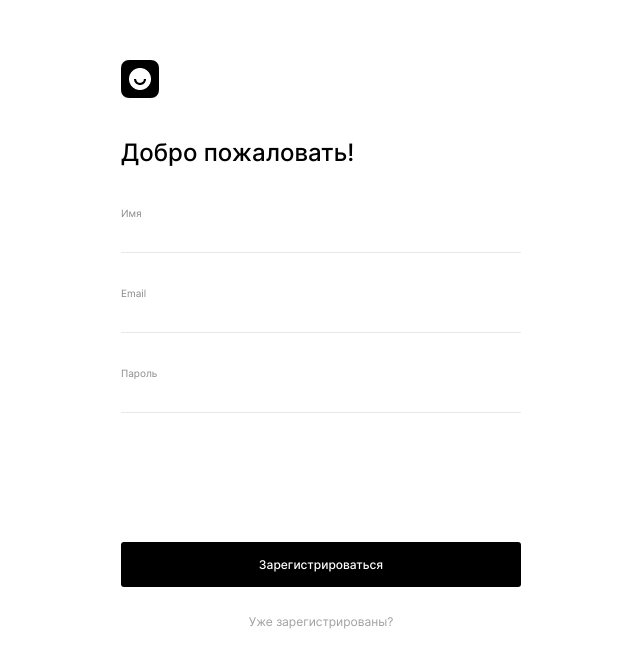
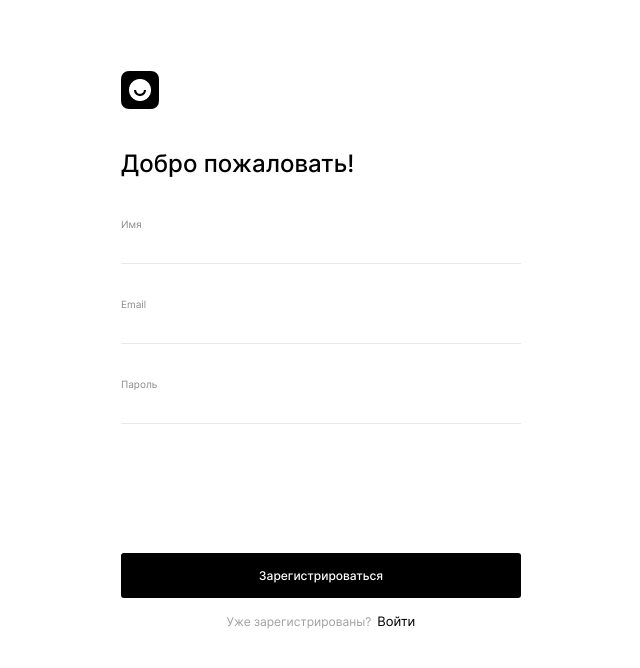
Before and after one commit to mintolime/movies-explorer-frontend, a React (Create React App) app in the folder movie-app/: page /signup in a window 1280 px wide. Shown: the part 120-788 px from the top of the page, without its empty margins (319-959 px from the left). Built offline with nearby package versions, Linux system fonts and the light colour scheme.

Commit message:
dev: realized link on login and register

```diff
--- a/movie-app/src/components/AboutMe/AboutMe.css
+++ b/movie-app/src/components/AboutMe/AboutMe.css
@@ -9,10 +9,11 @@
   flex-direction: column;
 }
 
-@media screen and (min-width: 720px) {
+@media screen and (min-width: 460px) {
   .about-me_box {
     flex-direction: row-reverse;
     justify-content: space-between;
+    gap: 5px;
   }
 }
 
--- a/movie-app/src/components/Button/Button.css
+++ b/movie-app/src/components/Button/Button.css
@@ -88,14 +88,15 @@
 }
 
 .button_type_profile-edit {
-  color: #000;
+   color: #000;
   font-weight: 400;
   font-size: 12px;
   line-height: 15px;
 }
 
 .button_type_profile-save {
-  background: #3456F3;
+  background-color: #000;
+  color: #fff;
   border-radius: 3px;
   padding: 14px 67px;
 }
--- a/movie-app/src/components/EntryForm/EntryForm.css
+++ b/movie-app/src/components/EntryForm/EntryForm.css
@@ -66,6 +66,14 @@
 }
 
 .entry-form__auth-link {
+  font-weight: 400;
+  font-size: 13px;
+  line-height: 16px;
+  padding-left: 6px;
+  color: #000;
+}
+
+.entry-form__auth-text {
   display: block;
   /* text-align: center; */
   font-weight: 400;
@@ -75,4 +83,5 @@
   color: #A0A0A0;
   text-decoration: none;
   padding-top: 15px;
+  margin: 0;
 }
--- a/movie-app/src/components/EntryForm/EntryForm.jsx
+++ b/movie-app/src/components/EntryForm/EntryForm.jsx
@@ -1,14 +1,13 @@
 import React from 'react';
 import { Link, useLocation } from 'react-router-dom';
 
-import '../EntryForm/EntryForm.css'
+import '../EntryForm/EntryForm.css';
 import logo from '../../images/logo-header.png';
 import Button from '../Button/Button';
 
 //поправить название
 function EntryForm({ title, children, btnText, linkText, onSubmit }) {
-  // const [isRegister,setIsRegister] = React.useState(true)
-  const location = useLocation;
+  const location = useLocation();
 
   return (
     <section className="entry-form" aria-label={title}>
@@ -17,21 +16,31 @@ function EntryForm({ title, children, btnText, linkText, onSubmit }) {
           <img className="logo logo_place_login" src={logo} alt="логотип шапки сайта" />
         </Link>
         <h3 className="entry-form__title">{title}</h3>
-        <form name="form" className="entry-form__box" onSubmit={onSubmit} >
+        <form name="form" className="entry-form__box" onSubmit={onSubmit}>
           {children}
         </form>
-        <Button btnClass='button_type_entry button_type_entry_profile' btnType='submit' btnText={btnText} />
-        {/* {location.pathname === '/signup' && <Link to='/signin'><p className="entry-form__auth-link entry-form__profile-link">{linkText}</p>Войти</Link>
-        }
+        <Button
+          btnClass="button_type_entry button_type_entry_profile"
+          btnType="submit"
+          btnText={btnText}
+        />
+        {location.pathname === '/signup' && (
+          <p className=" entry-form__auth-text">
+            Уже зарегистрированы?
+            <Link to="/signin" className="page__link entry-form__auth-link">
+              {linkText}
+            </Link>
+          </p>
+        )}
         {location.pathname === '/signin' && (
-          <Link to='/signup'><p className="entry-form__auth-link entry-form__profile-link">{linkText}</p>Регистрация</Link>
-        )} */}
-        <p className="entry-form__auth-link entry-form__profile-link">{linkText}</p>
+          <p className=" entry-form__auth-text">
+            Ещё не зарегистрированы?
+            <Link to="/signup" className="page__link entry-form__auth-link">
+              {linkText}
+            </Link>
+          </p>
+        )}
       </div>
-      {/* <Link to="/signin" className="form__auth-link">
-        {linkText}
-      </Link> */}
-
     </section>
   );
 }
--- a/movie-app/src/components/Header/Header.css
+++ b/movie-app/src/components/Header/Header.css
@@ -1,5 +1,6 @@
 .header {
   width: 100%;
+  min-height: 95px;
   /* display: flex;
   justify-content: space-between; */
   align-items: center;
--- a/movie-app/src/components/Login/Login.jsx
+++ b/movie-app/src/components/Login/Login.jsx
@@ -18,7 +18,7 @@ function Login({ onAuthorization }) {
     <EntryForm
       title="Рады видеть!"
       btnText="Войти"
-      linkText="Ещё не зарегистрированы? Регистрация"
+      linkText="Регистрация"
       onSubmit={handleSubmit}>
       <fieldset className="form__inner form__inner_padding-bottom">
         <label className="form__label form__label_profile ">Email </label>
--- a/movie-app/src/components/Profile/Profile.css
+++ b/movie-app/src/components/Profile/Profile.css
@@ -44,7 +44,7 @@
 }
 
 @media screen and (min-width: 720px) {
-  .profile__form {
+  .profile__container {
     grid-column-gap: 140px;
   }
 }
@@ -68,6 +68,9 @@
 
 .profile__input {
   border: 0;
+  font-size: 11px;
+  line-height: 13px;
+  text-align: left;
 }
 
 .profile__input:focus {
--- a/movie-app/src/components/Profile/Profile.jsx
+++ b/movie-app/src/components/Profile/Profile.jsx
@@ -20,7 +20,7 @@ function Profile() {
             name="name"
             type="email"
             aria-label="Ваше имя"
-            // placeholder="Имя"
+            placeholder="Имя"
             minLength="2"
             maxLength="100"
             required
@@ -37,7 +37,7 @@ function Profile() {
             name="email"
             type="email"
             aria-label="Ваша почта"
-            // placeholder="Email"
+            placeholder="Email"
             minLength="2"
             maxLength="30"
             required
@@ -47,12 +47,13 @@ function Profile() {
       </form>
 
       <div className="profile__button-box">
-        {/* <Button btnClass="button button_type_profile-edit" btnType="submit" btnText="Редактировать" />
+      <span className="profile__input-error"></span>
+        <Button btnClass="button button_type_profile-edit" btnType="submit" btnText="Редактировать" />
         <Link to="/" className="profile__link_logout">
           Выйти из аккаунта
-        </Link> */}
-         <span className="profile__input-error">При обновлении профиля произошла ошибка.</span>
-        <Button btnClass="button_type_profile-save button_disabled" btnType="submit" btnText="Сохранить" />
+        </Link>
+
+        {/* <Button btnClass="button_type_profile-save" btnType="submit" btnText="Сохранить" /> */}
       </div>
     </section>
   );
--- a/movie-app/src/components/Register/Register.jsx
+++ b/movie-app/src/components/Register/Register.jsx
@@ -14,7 +14,7 @@ function Register({ onRegister }) {
     <EntryForm
       title="Добро пожаловать!"
       btnText="Зарегистрироваться"
-      linkText="Уже зарегистрированы?"
+      linkText="Войти"
       onSubmit={handleSubmit}>
       <fieldset className="form__inner form__inner_padding-bottom">
 
```
Also changed, not shown: movie-app/src/components/Navigation/Navigation.jsx (+16 -12 lines).
